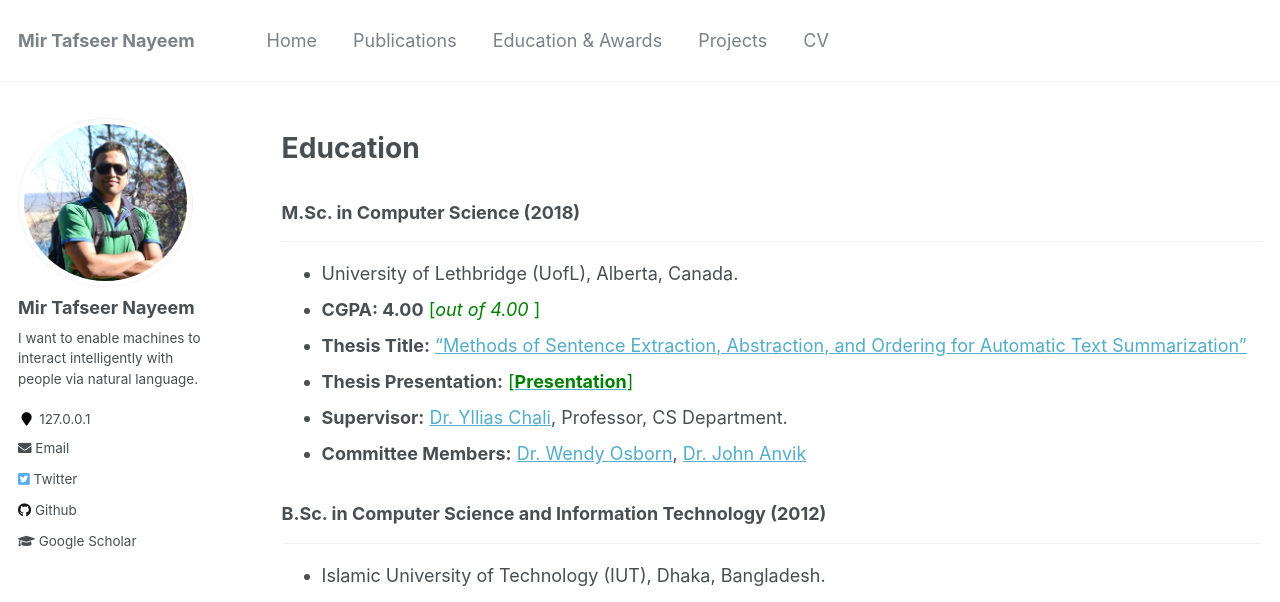
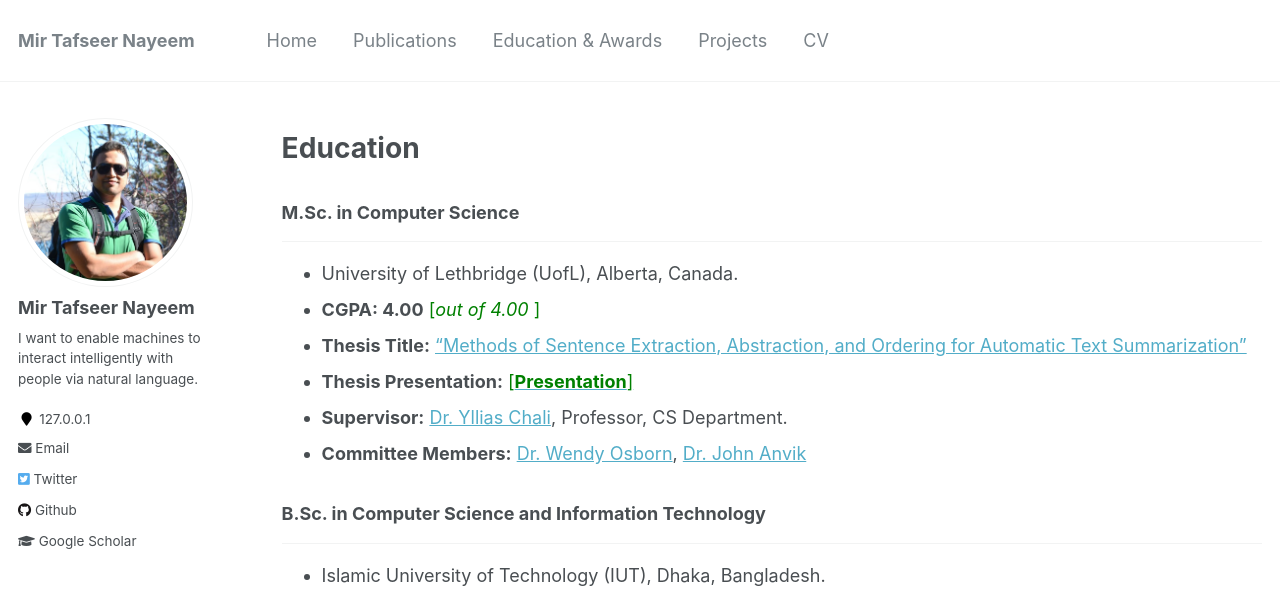
Before and after one commit to sujan-sarker/sujan-sarker.github.io, a Jekyll site: the page built from _pages/education-awards.md, in a window 1280 px wide and 900 px high. Shown: the top 602 px of the window. Built offline with Jekyll 4.4.1, drawn with Linux system fonts in a browser that asks for light colours.

Commit message:
Update education-awards.md

```diff
--- a/_pages/education-awards.md
+++ b/_pages/education-awards.md
@@ -10,7 +10,7 @@ redirect_from:
 
 # Education
 
-### M.Sc. in Computer Science (2018)
+### M.Sc. in Computer Science
 ___________________________________
 
 
@@ -22,7 +22,7 @@ ___________________________________
 * **Committee Members:** [Dr. Wendy Osborn](http://directory.uleth.ca/users/wendy.osborn), [Dr. John Anvik ](http://directory.uleth.ca/users/john.anvik)
 
 
-### B.Sc. in Computer Science and Information Technology (2012)
+### B.Sc. in Computer Science and Information Technology
 ___________________________________
 
 
```
